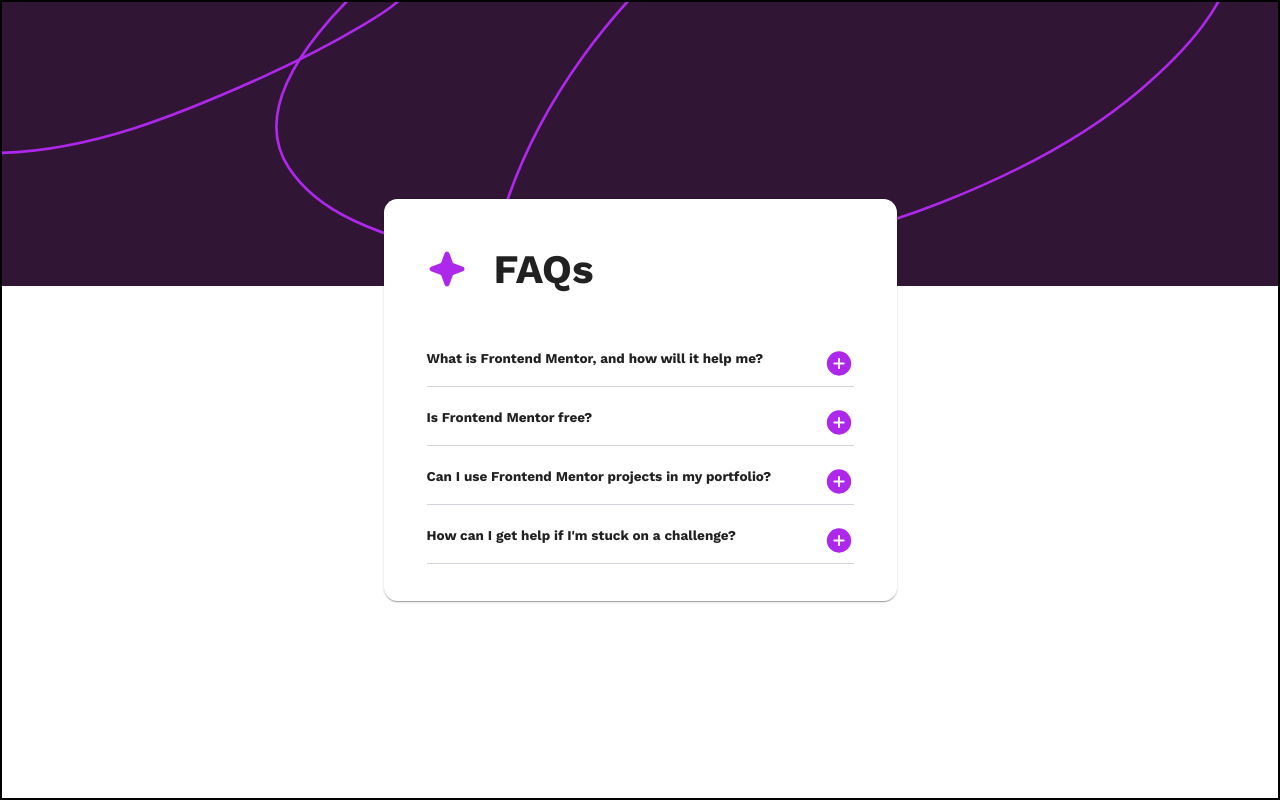
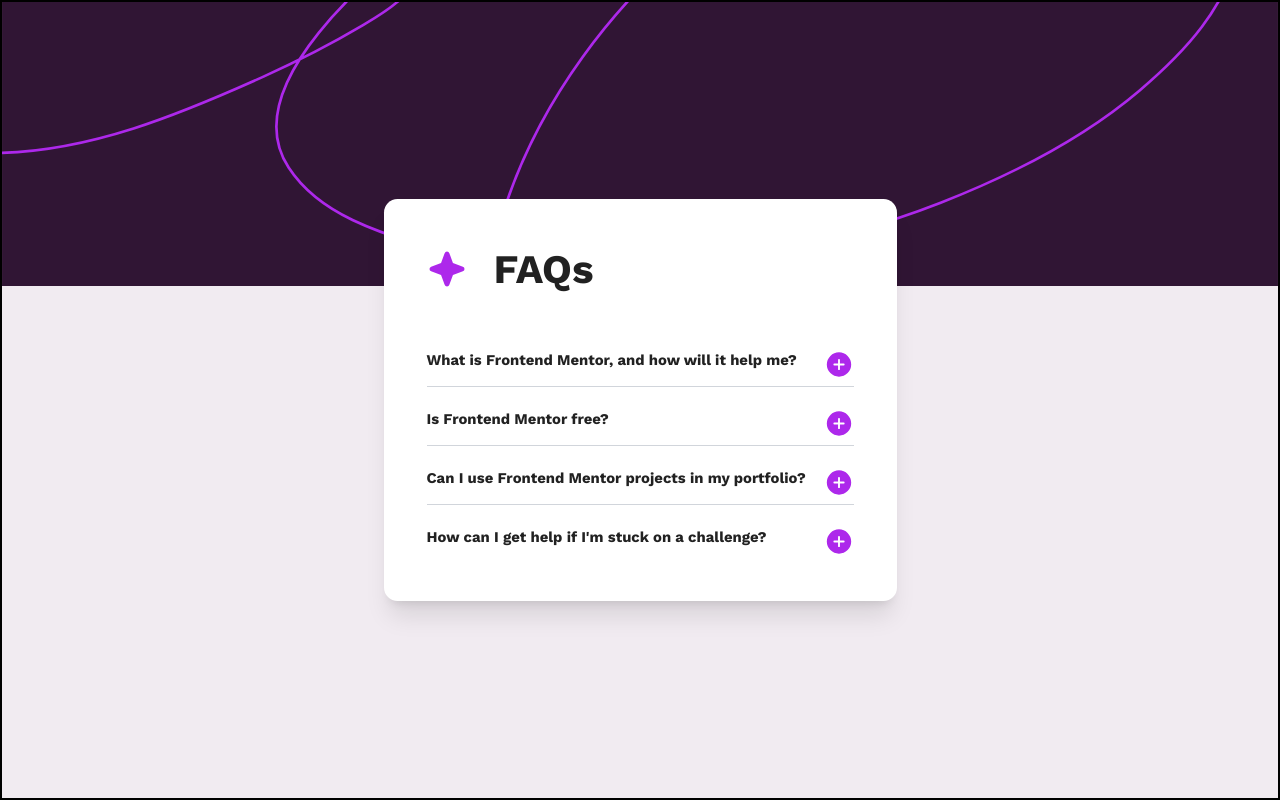
Before and after one commit to SouhailM07/fmc-faq-accordion, a React (Vite) app: page / in a window 1280 px wide. Built offline with nearby package versions, Linux system fonts and the light colour scheme.

Commit message:
project purpose was fulfilled

```diff
--- a/src/components/Faq/Faq.tsx
+++ b/src/components/Faq/Faq.tsx
@@ -26,7 +26,9 @@
           onClick={() => setToggle(!toggle)}
           className="flex justify-between"
         >
-          <p className="font-bold hover:text-violet-600">{label}</p>
+          <p className="font-bold hover:text-violet-600 text-[1.1rem]">
+            {label}
+          </p>
           <img src={turn == sFaq ? minus_logo : plus_logo} alt="logo" />
         </Box>
         <Collapse in={turn == sFaq}>
--- a/src/components/MyContainer/MyContainer.tsx
+++ b/src/components/MyContainer/MyContainer.tsx
@@ -4,7 +4,7 @@
 // components
 import { Faq } from "../../components";
 // mui
-import { Container, Card, CardHeader, CardContent } from "@mui/material";
+import { Card, CardHeader, CardContent } from "@mui/material";
 
 // assets
 import star_logo from "/icon-star.svg";
@@ -35,11 +35,8 @@
   ];
   return (
     <>
-      <Container
-        className="bg-[length:100%] bg-no-repeat bg-top bg-[url('/background-pattern-mobile.svg')] tablet:bg-[url('/background-pattern-desktop.svg')] border-2 border-black h-screen !flex items-center justify-center"
-        maxWidth="xl"
-      >
-        <Card className="w-[92%] sm:w-[38rem] px-[2rem] !rounded-2xl pt-[2rem]">
+      <main className="bg-[length:100%] bg-no-repeat bg-top bg-[url('/background-pattern-mobile.svg')] tablet:bg-[url('/background-pattern-desktop.svg')] border-2 border-black h-screen !flex items-center justify-center">
+        <Card className="!shadow-xl w-[92%] sm:w-[38rem] px-[2rem] !rounded-2xl pt-[2rem]">
           <CardHeader
             title={
               <div className="flex space-x-[1rem] sm:space-x-[2rem]">
@@ -69,7 +66,7 @@
             })}
           </CardContent>
         </Card>
-      </Container>
+      </main>
     </>
   );
 }
--- a/src/components/MyContainer/mycontainer.css
+++ b/src/components/MyContainer/mycontainer.css
@@ -1,5 +1,11 @@
 @tailwind base;
 @tailwind components;
 @tailwind utilities;
-@layer components {
+
+body {
+  @apply bg-lightPink;
 }
+
+ul li:nth-child(4) div {
+  @apply border-none;
+}
```
